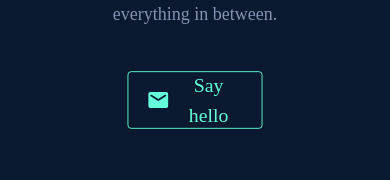
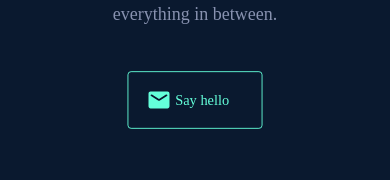
Before and after one commit to Ghnzh/ghani-web, a Next.js app: page / in a window 390 px wide. Shown: the part 444-624 px from the top of the page. Built offline with nearby package versions, Linux system fonts and the light colour scheme; a web font is replaced by a local one.

Commit message:
Update home.js

```diff
--- a/components/home.js
+++ b/components/home.js
@@ -20,7 +20,7 @@ export default function Home() {
             <svg className="w-7 h-7 fill-ijo" focusable="false" viewBox="0 0 24 24" aria-hidden="true">
               <path d="M20 4H4c-1.1 0-1.99.9-1.99 2L2 18c0 1.1.9 2 2 2h16c1.1 0 2-.9 2-2V6c0-1.1-.9-2-2-2zm-.4 4.25l-7.07 4.42c-.32.2-.74.2-1.06 0L4.4 8.25c-.25-.16-.4-.43-.4-.72 0-.67.73-1.07 1.3-.72L12 11l6.7-4.19c.57-.35 1.3.05 1.3.72 0 .29-.15.56-.4.72z"></path>
             </svg>
-            <span className="text-ijo text-22px pl-1">Say hello</span>
+            <span className="text-ijo md:text-22px pl-1">Say hello</span>
           </a>
         </div>
       </main>
```
